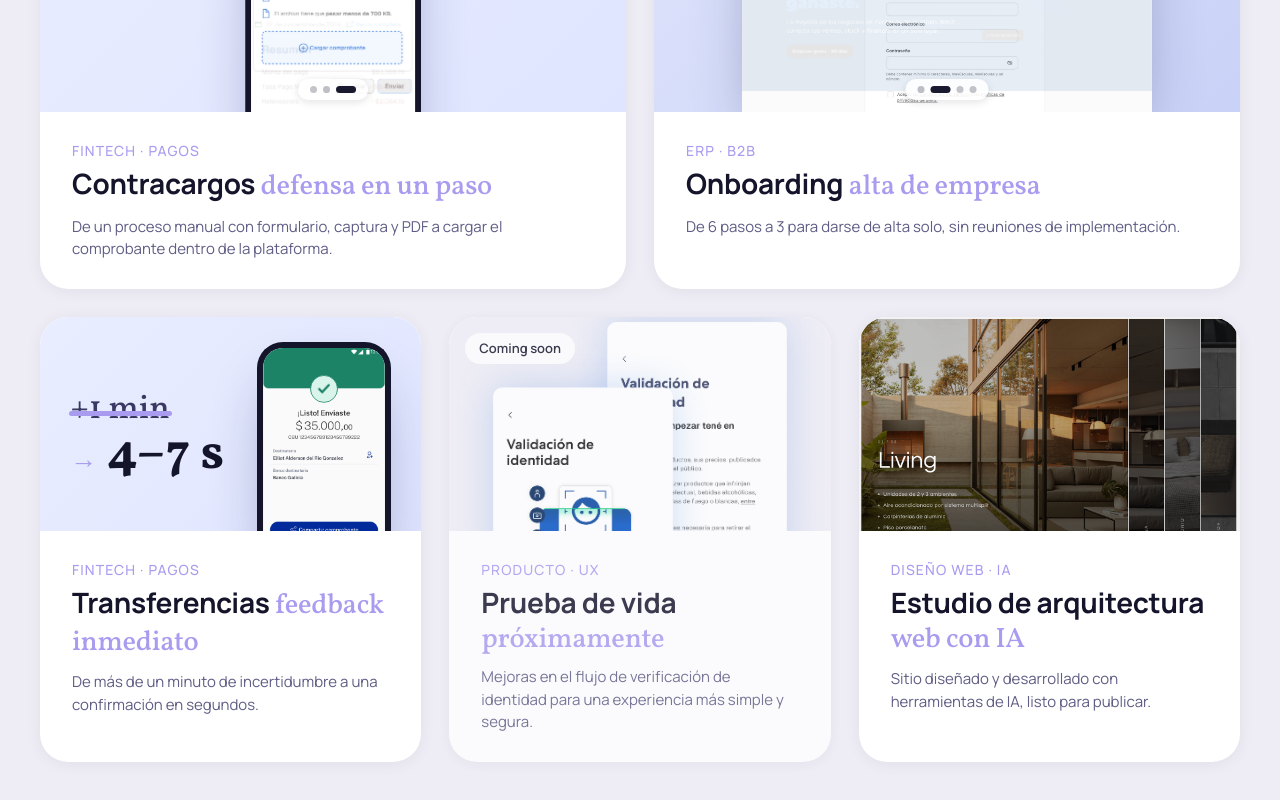
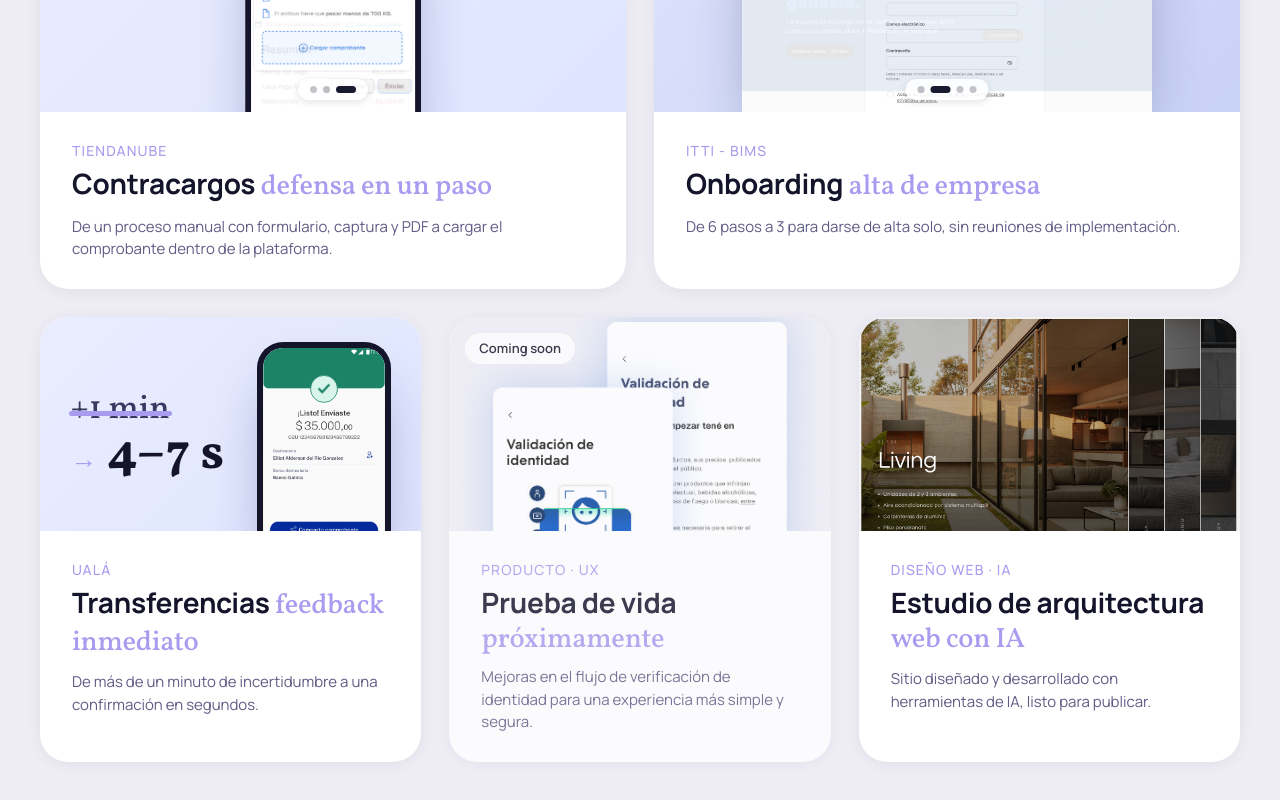
Before and after one commit to moira05/portfolioweb, a Next.js app: page / in a window 1280 px wide. Shown: the part 1164-1964 px from the top of the page. Built offline with nearby package versions, Linux system fonts and the light colour scheme.

Commit message:
puse nombres de las empresas

```diff
--- a/src/data/projects.ts
+++ b/src/data/projects.ts
@@ -22,7 +22,7 @@ export const PROJECTS: Project[] = [
   // ── Fila 1: grandes ──────────────────────────────────────────────────────────
   {
     slug: "contracargos",
-    category: "Fintech · Pagos",
+    category: "Tiendanube",
     title: "Contracargos",
     descriptor: "defensa en un paso",
     cover: {
@@ -39,7 +39,7 @@ export const PROJECTS: Project[] = [
   },
   {
     slug: "onboarding",
-    category: "ERP · B2B",
+    category: "ITTI - BIMS",
     title: "Onboarding",
     descriptor: "alta de empresa",
     cover: {
@@ -58,7 +58,7 @@ export const PROJECTS: Project[] = [
   // ── Fila 2: medianas ─────────────────────────────────────────────────────────
   {
     slug: "transferencias",
-    category: "Fintech · Pagos",
+    category: "Ualá",
     title: "Transferencias",
     descriptor: "feedback inmediato",
     cover: {
```
